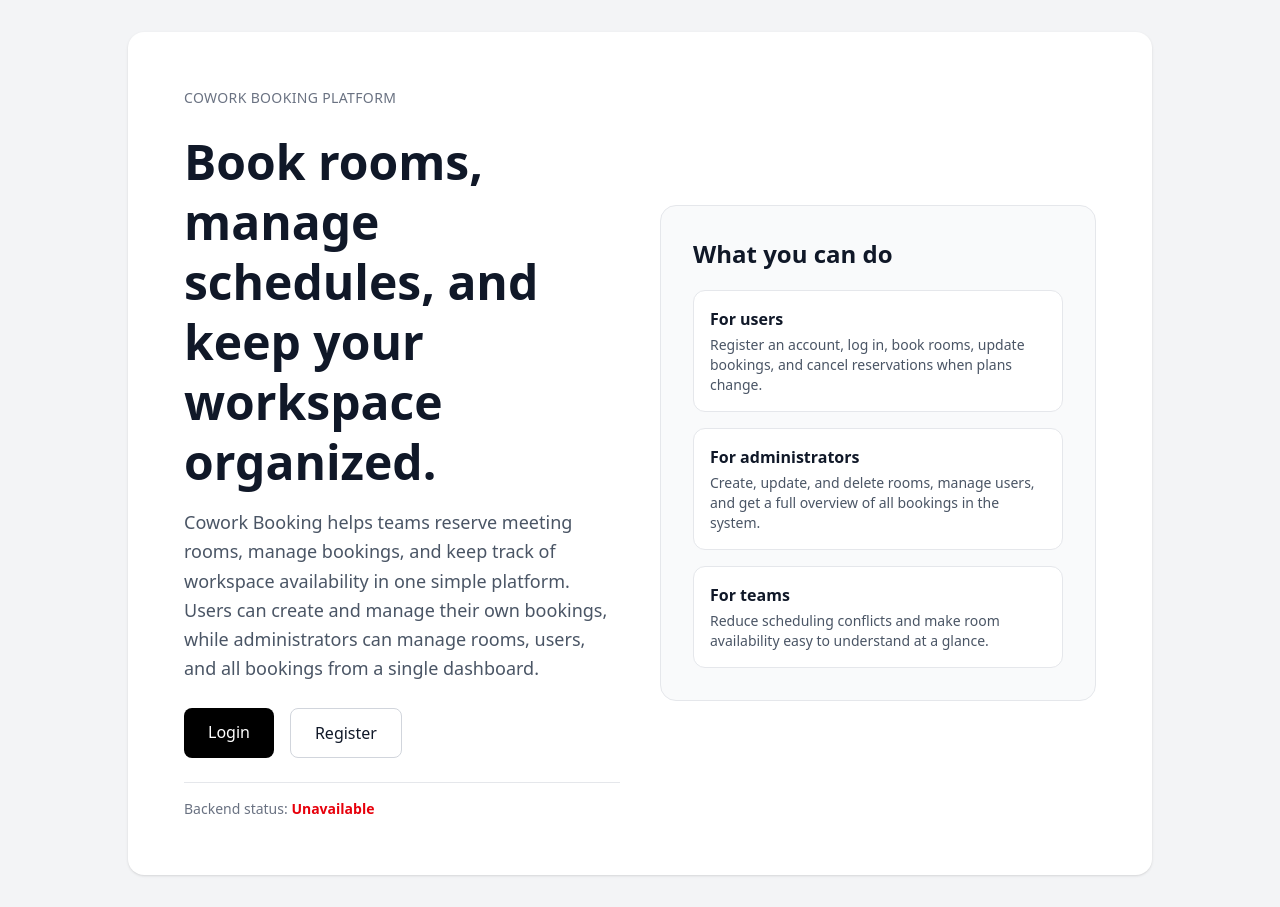
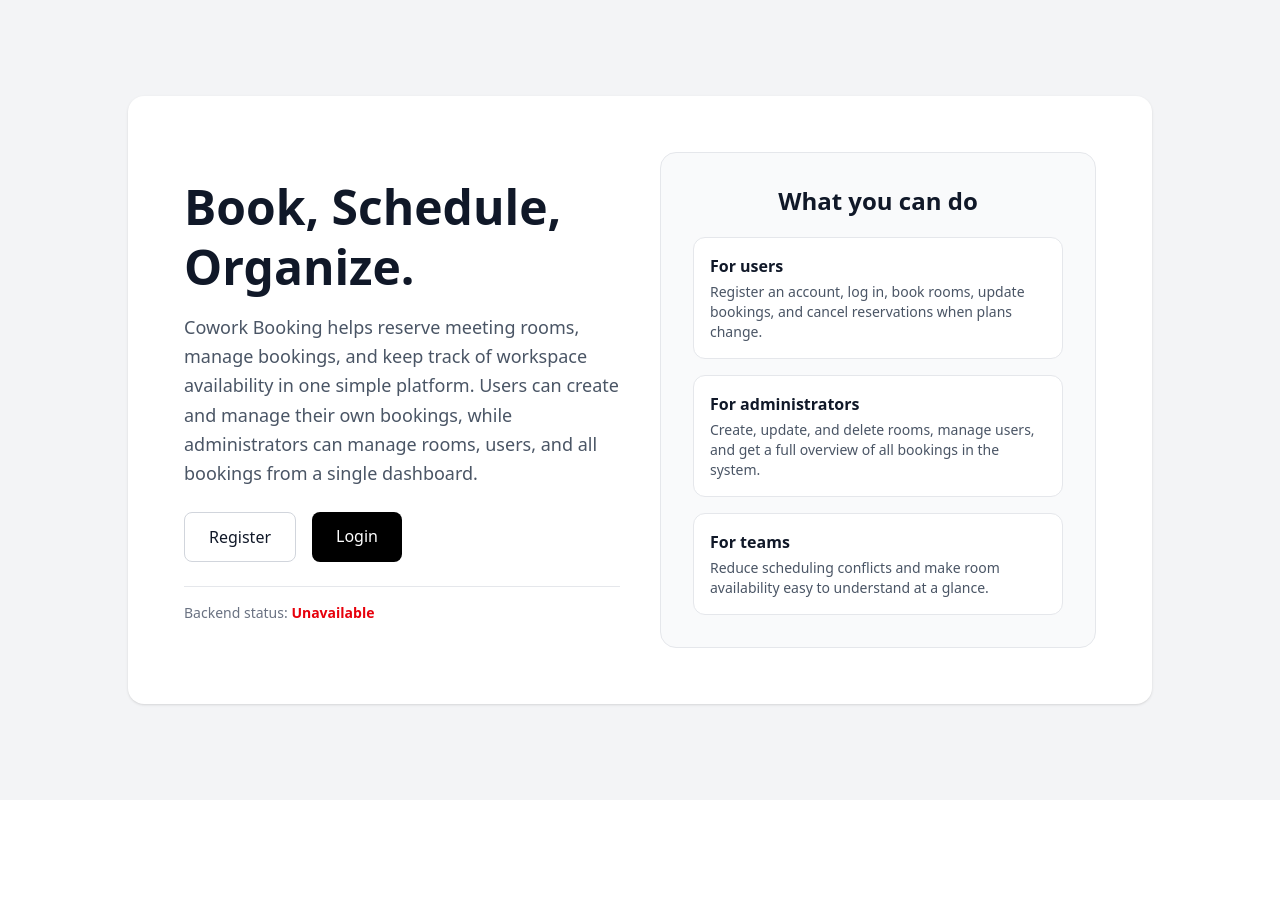
Before and after one commit to SIKR98/cowork-booking-frontend, a SvelteKit app: page / in a window 1280 px wide. After the commit the page ends 800 px from the top, so only its background shows below. Built offline with nearby package versions, Linux system fonts and the light colour scheme; no server answers.

Commit message:
landing page tweeks

```diff
--- a/src/routes/+page.svelte
+++ b/src/routes/+page.svelte
@@ -24,17 +24,14 @@
     <div class="bg-white rounded-2xl shadow p-10 md:p-14">
       <div class="grid grid-cols-1 lg:grid-cols-2 gap-10 items-center">
         <div class="space-y-6">
-          <p class="text-sm font-medium text-gray-500 uppercase tracking-wide">
-            Cowork Booking Platform
-          </p>
 
           <div class="space-y-4">
             <h1 class="text-4xl md:text-5xl font-bold leading-tight text-gray-900">
-              Book rooms, manage schedules, and keep your workspace organized.
+              Book, Schedule, Organize.
             </h1>
 
             <p class="text-lg text-gray-600 leading-relaxed">
-              Cowork Booking helps teams reserve meeting rooms, manage bookings,
+              Cowork Booking helps reserve meeting rooms, manage bookings,
               and keep track of workspace availability in one simple platform.
               Users can create and manage their own bookings, while
               administrators can manage rooms, users, and all bookings from a
@@ -42,19 +39,19 @@
             </p>
           </div>
 
-          <div class="flex flex-col sm:flex-row gap-4">
+          <div class="flex flex-col sm:flex-row gap-4 ">
+            <a
+              href={resolve("/register")}
+              class="bg-white border border-gray-300 text-gray-900 px-6 py-3 rounded-lg text-center font-medium hover:bg-gray-50 transition"
+            >
+              Register
+            </a>
+
             <a
               href={resolve("/login")}
               class="bg-black text-white px-6 py-3 rounded-lg text-center font-medium hover:opacity-90 transition"
             >
               Login
-            </a>
-
-            <a
-              href={resolve("/register")}
-              class="bg-white border border-gray-300 text-gray-900 px-6 py-3 rounded-lg text-center font-medium hover:bg-gray-50 transition"
-            >
-              Register
             </a>
           </div>
 
@@ -74,7 +71,7 @@
 
         <div class="bg-gray-50 rounded-2xl border border-gray-200 p-6 md:p-8">
           <div class="space-y-5">
-            <h2 class="text-2xl font-semibold text-gray-900">
+            <h2 class="text-2xl font-semibold text-gray-900 text-center">
               What you can do
             </h2>
 
```
